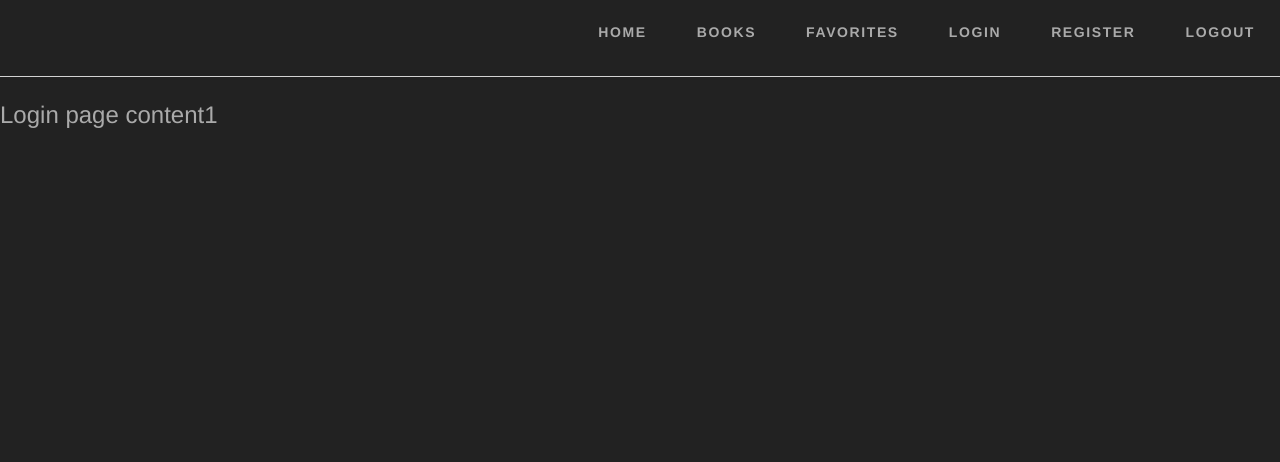
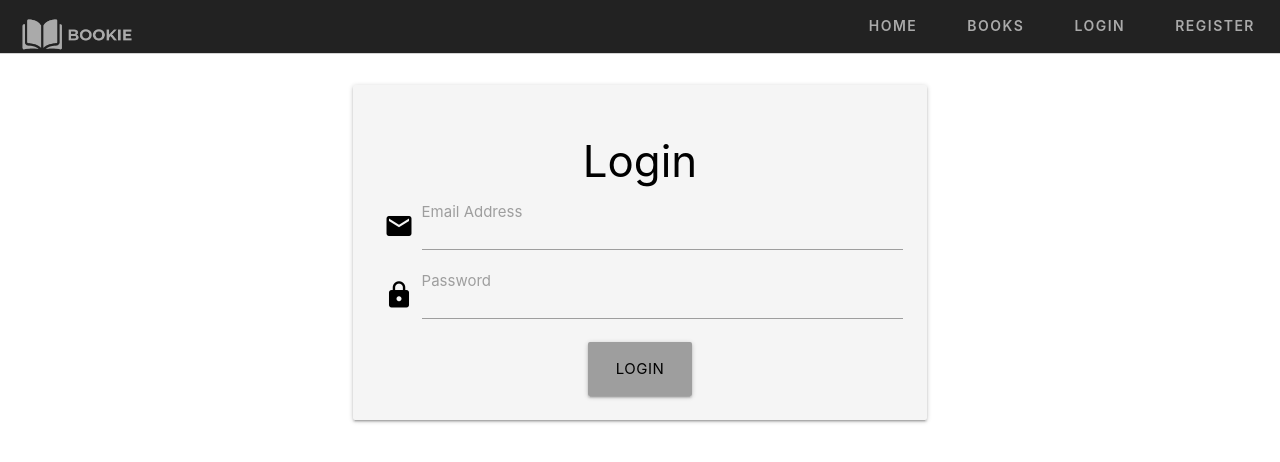
Before and after one commit to wojtekjPJATK/ksiazki-vue, a Vue app: page /login in a window 1280 px wide. Shown: the top 462 px of the page. Built offline with nearby package versions, Linux system fonts and the light colour scheme; no server answers.

Commit message:
integrated with firebase

```diff
--- a/index.html
+++ b/index.html
@@ -3,6 +3,9 @@
   <head>
     <meta charset="utf-8">
     <meta name="viewport" content="width=device-width,initial-scale=1.0">
+
+    <link rel="stylesheet" href="https://cdnjs.cloudflare.com/ajax/libs/materialize/1.0.0/css/materialize.min.css">
+    <link href="https://fonts.googleapis.com/icon?family=Material+Icons" rel="stylesheet">
     <title>ksiazki-vue</title>
   </head>
   <body>
--- a/src/App.vue
+++ b/src/App.vue
@@ -1,13 +1,14 @@
 <template>
-    <div id="app">
+    <div class="app">
         <ul class="nav">
             <li id="logo"><router-link :to="{ name: 'home' }"><img src="./assets/logo.png" alt=""/></router-link></li>
+            <li v-if="isLoggedIn"><span class="email gray-text">{{currentUser}}</span></li>
             <li><router-link :to="{ name: 'home' }">Home</router-link></li>
             <li><router-link :to="{ name: 'books' }">Books</router-link></li>
-            <li><router-link :to="{ name: 'favorites' }">Favorites</router-link></li>
-            <li><router-link :to="{ name: 'login' }">Login</router-link></li>
-            <li><router-link :to="{ name: 'register' }">Register</router-link></li>
-            <li><router-link :to="{ name: 'logout' }">Logout</router-link></li>
+            <li v-if="isLoggedIn"><router-link :to="{ name: 'favorites' }">Favorites</router-link></li>
+            <li v-if="!isLoggedIn"><router-link :to="{ name: 'login' }">Login</router-link></li>
+            <li v-if="!isLoggedIn"><router-link :to="{ name: 'register' }">Register</router-link></li>
+            <li v-if="isLoggedIn"><button v-on:click="logout" class="btn gray">Logout</button></li>
 
         </ul>
 
@@ -17,8 +18,32 @@
 </template>
 
 <script>
+import firebase from 'firebase'
+
 export default {
-  name: 'App'
+  name: 'App',
+  data() {
+    return {
+      isLoggedIn: false,
+      currentUser: false,
+    }
+  },
+  created() {
+    if (firebase.auth().currentUser) {
+      this.isLoggedIn = true
+      this.currentUser = firebase.auth().currentUser.email
+    }
+    else {
+      this.isLoggedIn = false
+    }
+  },
+  methods: {
+    logout() {
+      firebase.auth().signOut().then(() => {
+        this.$router.go({path: this.$router.path})
+      })
+    }
+  }
 }
 </script>
 
@@ -61,7 +86,15 @@ export default {
   }
 
   .nav img {
-    padding-right: 1050px;
+    position: absolute;
+    left: 20px;
     height: 40px;
   }
+
+  .email {
+    font-size: 14px;
+  }
+  label {
+    margin-top: -15px;
+  }
 </style>
--- a/src/components/auth/Login.vue
+++ b/src/components/auth/Login.vue
@@ -1,8 +1,59 @@
 <template>
     <div>
-        Login page content1
+    <div class="container">
+    <div class="row">
+      <div class="col s12 m8 offset-m2">
+        <div class="login card-panel grey lighten-4 black-text center">
+          <h3>Login</h3>
+          <form action="index.html">
+            <div class="input-field">
+              <i class="material-icons prefix">email</i>
+              <input type="email" id="email" v-model="email">
+              <label class="gray-text" for="email">Email Address</label>
+            </div>
+            <div class="input-field">
+              <i class="material-icons prefix">lock</i>
+              <input type="password" id="password" v-model="password">
+              <label class="gray-text" for="password">Password</label>
+            </div>
+            <button v-on:click="login" class="btn btn-large btn-extended grey darken+10 black-text">Login</button>
+          </form>
+        </div>
+      </div>
     </div>
+  </div>
+  </div>
 </template>
+
+<script>
+import firebase from 'firebase'
+
+export default {
+    name: 'login',
+    data () {
+        return {
+            email: '',
+            password: ''
+        }
+    },
+    methods: {
+        login(e) {
+            firebase.auth().signInWithEmailAndPassword(this.email, this.password)
+            .then(user => {
+                alert(`You are logged in as ${user.email}`)
+                console.log(user.email)
+                console.log(this.email)
+                localStorage.setItem('email', user.email)
+                this.$router.go({path: this.$router.path})
+            },
+            err => {
+                alert(err.message)
+            })
+        }
+    }
+}
+</script>
+
 
 <style>
 
--- a/src/components/auth/Logout.vue
+++ /dev/null
@@ -1,9 +0,0 @@
-<template>
-    <div>
-        Logout page content1
-    </div>
-</template>
-
-<style>
-
-</style>
--- a/src/components/auth/Register.vue
+++ b/src/components/auth/Register.vue
@@ -1,9 +1,61 @@
 <template>
     <div>
-        Register page content1
+    <div class="container">
+    <div class="row">
+      <div class="col s12 m8 offset-m2">
+        <div class="login card-panel grey lighten-4 black-text center">
+          <h3>Register</h3>
+          <form action="index.html">
+            <div class="input-field">
+              <i class="material-icons prefix">email</i>
+              <input type="email" id="email" v-model="email">
+              <label for="email">Email Address</label>
+            </div>
+            <div class="input-field">
+              <i class="material-icons prefix">lock</i>
+              <input type="password" id="password" v-model="password">
+              <label for="password">Password</label>
+            </div>
+            <button v-on:click="register" class="btn btn-large btn-extended grey darken+10 black-text">Register</button>
+          </form>
+        </div>
+      </div>
     </div>
+  </div>
+  </div>
 </template>
 
+<script>
+import firebase from "firebase";
+
+export default {
+  name: "register",
+  data() {
+    return {
+      email: "",
+      password: ""
+    };
+  },
+  methods: {
+    register(e) {
+      firebase
+        .auth()
+        .createUserWithEmailAndPassword(this.email, this.password)
+        .then(
+          user => {
+            alert(`Account created for ${user.email}`);
+
+            this.$router.go({ path: this.$router.path });
+          },
+          err => {
+            alert(err.message);
+          }
+        );
+      e.preventDefault();
+    }
+  }
+};
+</script>
+
 <style>
-
 </style>
--- /dev/null
+++ b/src/components/list/BookItem.vue
@@ -0,0 +1,46 @@
+<template>
+    <div class="book-item">
+        <div class="item">{{ title }}</div>
+        <div class="item">{{ genre }}</div>
+        <div class="item"><div v-for="author in authors" :key="author.id">{{ author }}</div></div>
+        <div class="item" id="fav">
+            <img v-if="!favorited" src="../../assets/fav.png" alt="" v-on:click="favorite"/>
+            <img v-else src="../../assets/favC.png" alt="" v-on:click="favorite" />
+        </div>
+    </div>
+</template>
+
+<script>
+export default {
+    name: 'book-item',
+    props: {
+        book: {
+            type: Object,
+            required: false,
+        },
+    },
+    data() {
+        return {
+            'id': this.book.id,
+            'title': this.book.title,
+            'authors': this.book.authors,
+            'genre': this.book.genre,
+            'favorited': true
+        }
+    },
+    methods: {
+        favorite() {
+            this.favorited = !this.favorited
+        }
+    }
+}
+</script>
+
+<style scoped>
+img {
+    height: 25px;
+    cursor: pointer;
+    margin-top: 10px;
+    margin-left: 10px;
+}
+</style>
--- a/src/components/list/BookList.vue
+++ b/src/components/list/BookList.vue
@@ -1,19 +1,41 @@
 <template>
-    <div>
-        Books list
+    <div id="book-container">
+        <book-item v-for="book in booksAll" :key="book.id" :book="book"></book-item>
     </div>
 </template>
 
 <script>
+import BookItem from './BookItem'
+
 export default {
     name: 'book-list',
+    components: {
+        BookItem
+    },
     created() {
-        console.log("created")
         this.$store.dispatch('getBooks')
+    },
+    computed: {
+        booksAll() {
+            return this.$store.getters.booksAll
+        }
+    },
+    data() {
+        return {
+        }
     }
 }
 </script>
 
 <style>
-
+.book-item {
+    margin-left: 20px;
+    display: grid;
+    grid-template-columns: 25% 25% 25% 70px 70px;
+    border-collapse: collapse;
+}
+.item {
+    padding: 10px;
+    border: 1px solid;
+}
 </style>
--- a/src/main.js
+++ b/src/main.js
@@ -3,16 +3,22 @@
 import Vue from 'vue'
 import router from './router'
 import App from './App'
+import { store } from './store/store'
+import firebase from 'firebase'
+import 'firebase'
 
-
+let app
+firebase.auth().onAuthStateChanged(user => {
+  if (!app) {
+    app = new Vue({
+      el: '#app',
+      router: router,
+      components: { App },
+      template: '<App/>',
+      store: store
+    })
+  }
+})
 window.eventBus = new Vue()
 
 Vue.config.productionTip = false
-
-/* eslint-disable no-new */
-new Vue({
-  el: '#app',
-  router: router,
-  components: { App },
-  template: '<App/>'
-})
--- a/src/router/index.js
+++ b/src/router/index.js
@@ -6,43 +6,79 @@ import BookList from '../components/list/BookList'
 import FavoriteList from '../components/list/FavoriteList'
 import Login from '../components/auth/Login'
 import Register from '../components/auth/Register'
-import Logout from '../components/auth/Logout'
-
+import firebase from 'firebase'
 
 Vue.use(Router)
 
-export default new Router({
+let router =  new Router({
   routes: [
     {
       path: '/',
       name: 'home',
-      component: LandingPage
+      component: LandingPage,
     },
     {
       path: '/books',
       component: BookList,
-      name: 'books'
+      name: 'books',
     },
     {
       path: '/favorites',
       component: FavoriteList,
-      name: 'favorites'
+      name: 'favorites',
+      meta: {
+        requiresAuth: true
+      }
     },
     {
       path: '/login',
       name: 'login',
-      component: Login
+      component: Login,
+      meta: {
+        requiresGuest: true
+      }
     },
     {
       path: '/register',
       name: 'register',
-      component: Register
-    },
-    {
-      path: '/logout',
-      name: 'logout',
-      component: Logout
+      component: Register,
+      meta: {
+        requiresGuest: true
+      }
     },
   ],
   mode: 'history'
 })
+
+router.beforeEach((to, from, next) => {
+  if (to.matched.some(record => record.meta.requiresAuth)) {
+    if (!firebase.auth().currentUser) {
+      console.log('dostep chroniony -> login')
+      next({
+        path: '/login',
+        query: {
+          redirect: to.fullPath
+        }
+      })
+    }
+    else {
+      next()
+    }
+  }
+  else if (to.matched.some(record => record.meta.requiresGuest)) {
+    if (firebase.auth().currentUser) {
+      next({
+        path: '/',
+        query: {
+          redirect: to.fullPath
+        }
+      })
+    }
+    else {
+      next()
+    }
+  }
+  else next()
+})
+
+export default router
--- a/src/store/store.js
+++ b/src/store/store.js
@@ -6,21 +6,59 @@ Vue.use(Vuex)
 
 export const store = new Vuex.Store({
     state: {
-        books = []
+        books: [],
+        favorites: [],
+        user: localStorage.getItem('email') || null
     },
     getters: {
+        booksAll(state) {
+            return state.books
+        }
 
     },
     mutations: {
         getBooks(state, books) {
             state.books = books
+        },
+        getFavorites(state, favorites) {
+            state.favorites = favorites
         }
     },
     actions: {
+        getFavorites(context) {
+            console.log(this.user)
+            db.collection('user').where('email', '==', this.user)
+            .then(qs => {
+                let tmpFav = []
+                qs.forEach(doc => {
+                    const data = {
+
+                    }
+                })
+            })
+        },
         getBooks(context) {
             db.collection('book').get()
-            console.log("got data")
-            context.commit('getBooks', [])
+                .then(qs => {
+                    let tmpBooks = []
+                    qs.forEach(doc => {
+                        const data = {
+                            id: doc.id,
+                            title: doc.data().title,
+                            authors: doc.data().authors,
+                            genre: doc.data().genre
+                        }
+                        tmpBooks.push(data)
+                    })
+                    const tmpBooksSorted = tmpBooks.sort((a, b) => {
+                        if (a.title < b.title)
+                            return -1;
+                        if (a.title > b.title)
+                            return 1;
+                        return 0;
+                    })
+                    context.commit('getBooks', tmpBooksSorted)
+                })
         }
     }
 })
```
Also changed, not shown: src/assets/fav.png (added), src/assets/favC.png (added).
